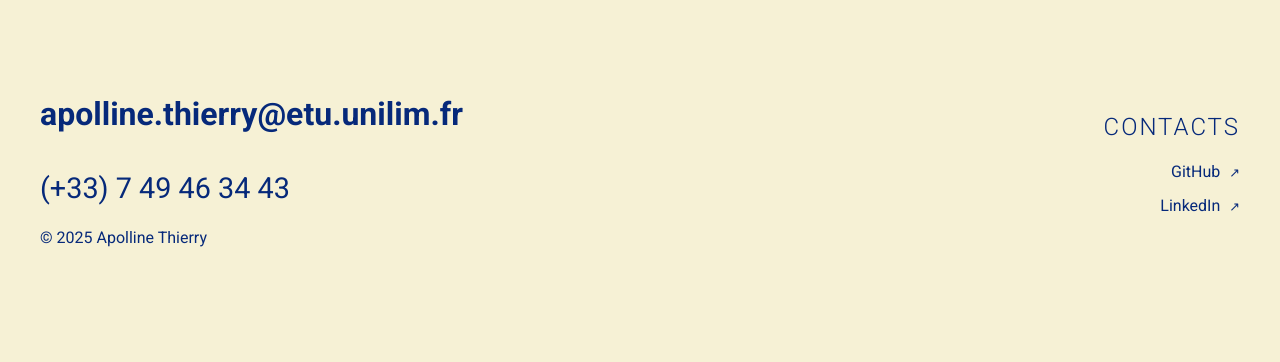
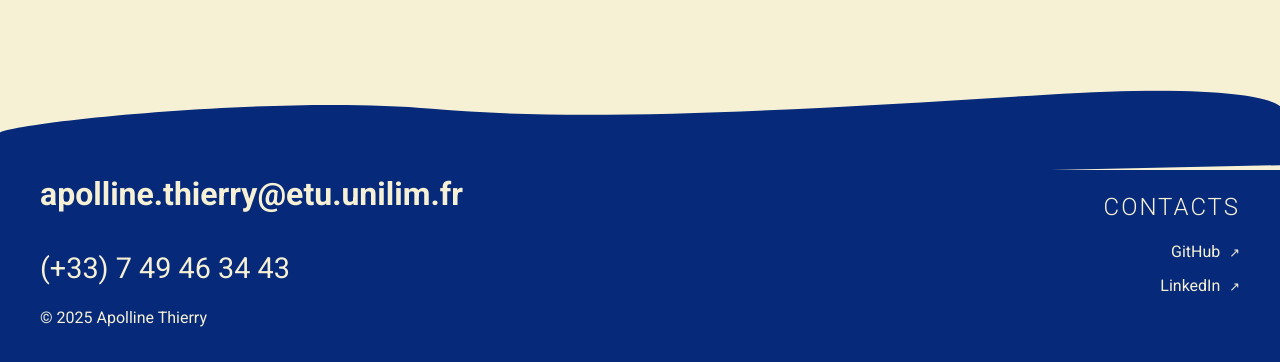
Before and after one commit to Apolline-thy/Portfolio_Apolline, a website built with Vite: page olive.html in a window 1280 px wide. Shown: the part 555-917 px from the top of the page. Before the commit the page ends 837 px from the top, so only its background shows below. Built offline with nearby package versions, Linux system fonts and the light colour scheme; a web font is replaced by a local one.

Commit message:
changement couleurs footer

```diff
--- a/olive.html
+++ b/olive.html
@@ -58,6 +58,7 @@
     </section>
 
     <footer class="site-footer">
+      <img src="public/vague.svg" alt="vague" class="vague__footer" />
       <div class="footer-container">
         <div class="footer-left">
           <a href="mailto:apolline.thierry@etu.unilim.fr" class="footer-email"
--- a/src/style.css
+++ b/src/style.css
@@ -54,6 +54,17 @@ body {
 .page-oeuvre .navbar__liste li a,
 .page-oeuvre .navbar__logo a {
   color: var(--text-color);
+}
+
+.page-oeuvre .site-footer {
+  position: relative;
+  background-color: var(--text-color);
+  color: var(--bg-color);
+}
+
+.page-oeuvre .footer-email {
+  position: relative;
+  color: var(--bg-color);
 }
 
 /* =========================
@@ -147,6 +158,12 @@ body {
   border-radius: 0.6rem;
   font-weight: 500;
 }
+
+.button__projet:hover {
+  background-color: var(--bg-color);
+  color: var(--text-color);
+  border: 1px solid var(--text-color);
+}
 /* =========================
    DECORS
 ========================= */
@@ -211,6 +228,16 @@ body {
   width: 100%;
   pointer-events: none;
   z-index: 2;
+}
+
+.vague__footer {
+  position: absolute;
+  transform: scaleY(-1);
+  top: -80px;
+  left: 0;
+  width: 100%;
+  pointer-events: none;
+  z-index: 0;
 }
 /* =========================
    SECTION PROPOS
@@ -295,6 +322,7 @@ body {
   display: flex;
   gap: 5rem;
   padding: 2rem;
+  margin-bottom: 5rem;
 }
 
 .projet__img {
@@ -348,6 +376,7 @@ body {
   color: var(--text-color);
   padding-bottom: 2rem;
   margin-top: 5rem;
+  z-index: 1;
 }
 
 .vague,
@@ -377,10 +406,12 @@ body {
 }
 
 .footer-email {
+  position: relative;
   color: var(--text-color);
   font-size: 2rem;
   font-weight: 700;
   text-decoration: none;
+  z-index: 2;
 }
 
 .footer-phone {
```
Also changed, not shown: doodle.html (+1 -0 lines), oeuvre.html (+1 -0 lines), sae.html (+1 -1 lines).
